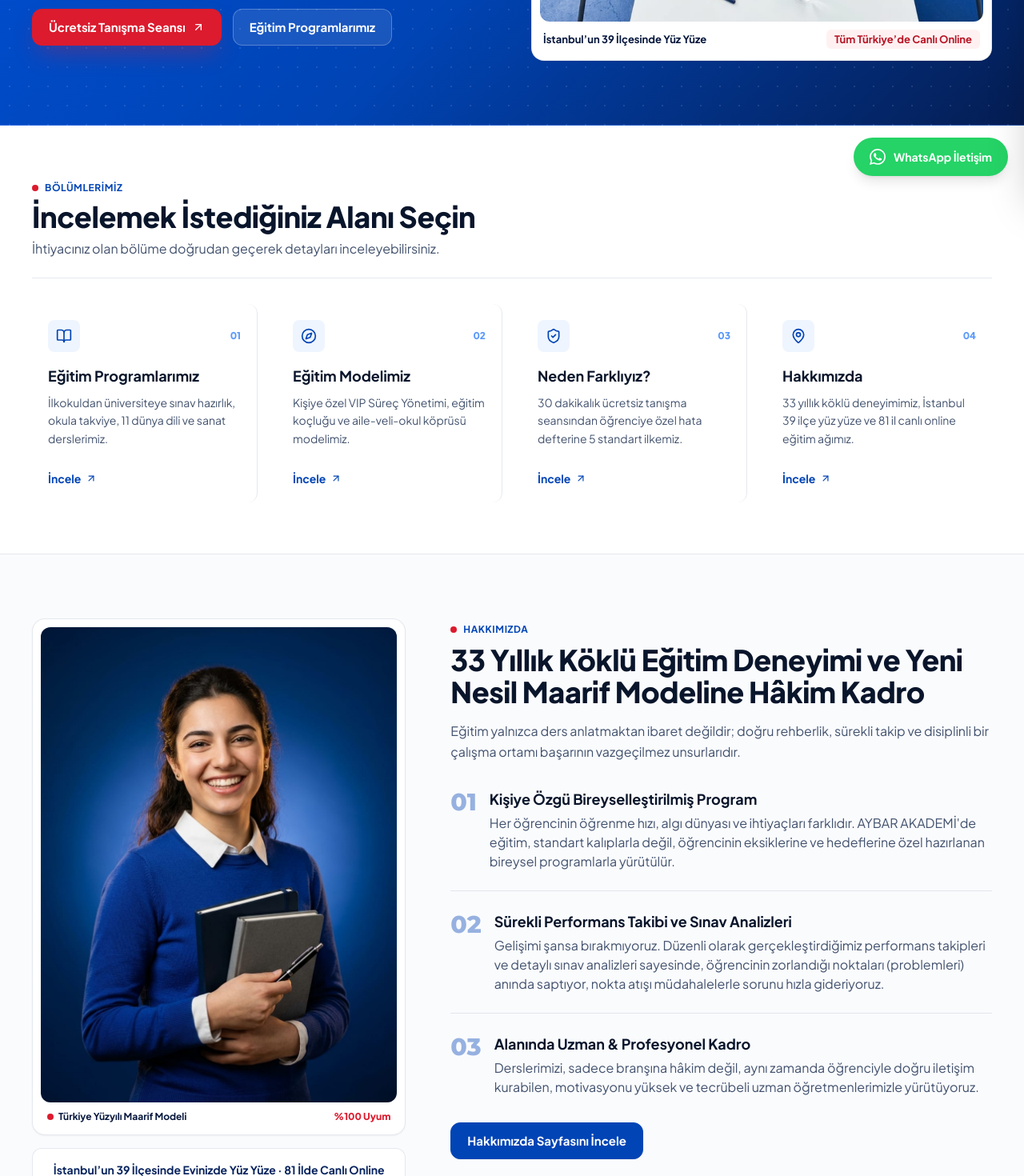
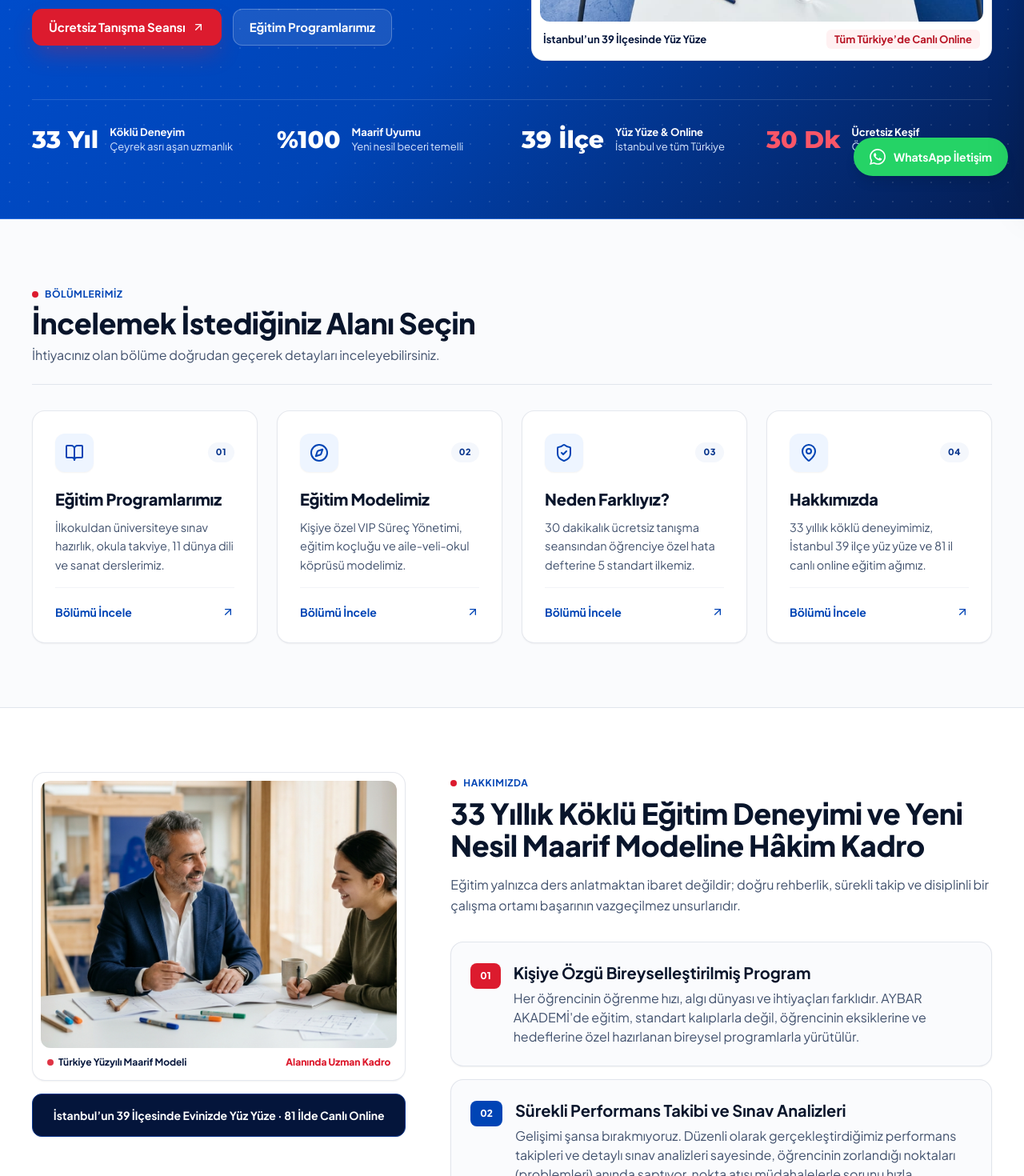
Before and after one commit to erog1u/aybar-akademi, a Next.js app: page / in a window 1280 px wide. Shown: the part 560-2030 px from the top of the page at 80% size. Built offline with nearby package versions, Linux system fonts and the light colour scheme.

Commit message:
feat(home): replace generic student photo with dedicated Maarif academic mentorship photograph and restore 4-pillar institutional richness

```diff
--- a/src/app/page.tsx
+++ b/src/app/page.tsx
@@ -133,11 +133,43 @@ export default function HomePage() {
               />
             </div>
           </div>
+
+          {/* Hero Tabanı: 4 Kurumsal Güven Sütunu (Zengin, Prestijli ve Güçlü) */}
+          <div className="mt-12 pt-8 border-t border-white/15 grid grid-cols-2 lg:grid-cols-4 gap-6">
+            <div className="flex items-center gap-3.5">
+              <span className="font-brand text-2xl sm:text-3xl font-extrabold text-white">33 Yıl</span>
+              <div className="text-xs sm:text-[13px] text-cobalt-100 leading-snug">
+                <strong className="text-white block font-bold">Köklü Deneyim</strong>
+                Çeyrek asrı aşan uzmanlık
+              </div>
+            </div>
+            <div className="flex items-center gap-3.5">
+              <span className="font-brand text-2xl sm:text-3xl font-extrabold text-white">%100</span>
+              <div className="text-xs sm:text-[13px] text-cobalt-100 leading-snug">
+                <strong className="text-white block font-bold">Maarif Uyumu</strong>
+                Yeni nesil beceri temelli
+              </div>
+            </div>
+            <div className="flex items-center gap-3.5">
+              <span className="font-brand text-2xl sm:text-3xl font-extrabold text-white">39 İlçe</span>
+              <div className="text-xs sm:text-[13px] text-cobalt-100 leading-snug">
+                <strong className="text-white block font-bold">Yüz Yüze & Online</strong>
+                İstanbul ve tüm Türkiye
+              </div>
+            </div>
+            <div className="flex items-center gap-3.5">
+              <span className="font-brand text-2xl sm:text-3xl font-extrabold text-crimson-400">30 Dk</span>
+              <div className="text-xs sm:text-[13px] text-cobalt-100 leading-snug">
+                <strong className="text-white block font-bold">Ücretsiz Keşif</strong>
+                Öğrenme stili analizi
+              </div>
+            </div>
+          </div>
         </div>
       </section>
 
-      {/* 2. Temiz ve Ferah 4 Bölüm Yönlendirmesi (Kutu Yığını Değil!) */}
-      <section className="py-12 sm:py-16 bg-white border-b border-cobalt-900/10">
+      {/* 2. Canlı, Şık ve Prestijli 4 Bölüm Yönlendirmesi */}
+      <section className="py-14 sm:py-20 bg-paper border-b border-cobalt-900/10">
         <div className="max-w-[1380px] mx-auto px-4 sm:px-6 lg:px-10">
           <SectionHeader
             eyebrow="BÖLÜMLERİMİZ"
@@ -152,30 +184,30 @@ export default function HomePage() {
                 <Link
                   key={item.href}
                   href={item.href}
-                  className="group flex flex-col justify-between p-5 rounded-xl hover:bg-paper transition-all duration-200 border-b-2 sm:border-b-0 sm:border-r border-cobalt-900/10 last:border-none"
+                  className="group flex flex-col justify-between p-6 sm:p-7 rounded-2xl bg-white border border-cobalt-900/10 shadow-sm hover:border-cobalt-700/50 hover:shadow-card hover:-translate-y-1 transition-all duration-300"
                 >
                   <div>
-                    <div className="flex items-center justify-between mb-4">
-                      <span className="h-10 w-10 rounded-lg bg-cobalt-50 text-cobalt-700 group-hover:bg-cobalt-700 group-hover:text-white flex items-center justify-center shrink-0 transition-colors">
-                        <Icon className="h-5 w-5" />
+                    <div className="flex items-center justify-between mb-5">
+                      <span className="h-12 w-12 rounded-xl bg-cobalt-50 text-cobalt-700 group-hover:bg-cobalt-700 group-hover:text-white flex items-center justify-center shrink-0 transition-colors shadow-sm">
+                        <Icon className="h-6 w-6" />
                       </span>
-                      <span className="text-xs font-extrabold text-cobalt-400">
+                      <span className="inline-flex items-center px-2.5 py-1 rounded-full bg-paper-warm text-[11px] font-extrabold tracking-wider text-cobalt-800">
                         {item.badge}
                       </span>
                     </div>
 
-                    <h3 className="text-lg font-bold text-ink group-hover:text-cobalt-700 transition-colors">
+                    <h3 className="text-xl font-extrabold text-ink group-hover:text-cobalt-700 transition-colors tracking-tight">
                       {item.title}
                     </h3>
 
-                    <p className="mt-2 text-sm text-ink-muted leading-relaxed">
+                    <p className="mt-2.5 text-sm sm:text-[14.5px] text-ink-muted leading-relaxed">
                       {item.description}
                     </p>
                   </div>
 
-                  <div className="pt-4 mt-3 flex items-center gap-1.5 text-xs sm:text-sm font-bold text-cobalt-700 group-hover:text-crimson-600 transition-colors">
-                    <span>İncele</span>
-                    <ArrowUpRight className="h-3.5 w-3.5" />
+                  <div className="pt-5 mt-4 border-t border-cobalt-900/5 flex items-center justify-between text-xs sm:text-sm font-bold text-cobalt-700 group-hover:text-crimson-600 transition-colors">
+                    <span>Bölümü İncele</span>
+                    <ArrowUpRight className="h-4 w-4 transition-transform group-hover:translate-x-0.5 group-hover:-translate-y-0.5" />
                   </div>
                 </Link>
               );
@@ -184,33 +216,32 @@ export default function HomePage() {
         </div>
       </section>
 
-      {/* 3. 33 Yıllık Deneyim & Çözümlerimiz (Kutucuk Karmaşası Olmadan Ferah Düzen) */}
-      <section className="py-14 sm:py-20 bg-paper border-b border-cobalt-900/10">
+      {/* 3. 33 Yıllık Deneyim & Çözümlerimiz (Kız Fotoğrafı Yerine Tam Alakalı Mentorluk Fotoğrafı) */}
+      <section className="py-14 sm:py-20 bg-white border-b border-cobalt-900/10">
         <div className="max-w-[1380px] mx-auto px-4 sm:px-6 lg:px-10">
           <div className="grid grid-cols-1 lg:grid-cols-12 gap-10 lg:gap-14 items-start">
-            {/* Sol Sütun — Doğru Oranlanmış Portre Görsel (Kız Öğrenci) */}
+            {/* Sol Sütun — Deneyimli Öğretmen & Maarif Modeli Mentorluk Fotoğrafı */}
             <div className="lg:col-span-5 lg:sticky lg:top-24">
               <PhotoFrame
-                src={assetPath("/images/maarif-student.jpg")}
-                alt={aboutContent.headline}
-                aspectClass="aspect-[3/4] sm:aspect-[4/5] lg:aspect-[3/4]"
-                objectPosition="object-top"
+                src={assetPath("/images/maarif-academic-mentorship.jpg")}
+                alt="AYBAR AKADEMİ 33 Yıllık Köklü Eğitim Deneyimi ve Maarif Modeli Mentorluk"
+                aspectClass="aspect-[4/3]"
                 caption={
                   <div className="flex items-center justify-between text-xs font-bold text-cobalt-950 px-1">
                     <span className="flex items-center gap-1.5">
-                      <span className="h-2 w-2 rounded-full bg-crimson-600" />
+                      <span className="h-2 w-2 rounded-full bg-crimson-600 animate-pulse" />
                       Türkiye Yüzyılı Maarif Modeli
                     </span>
-                    <span className="text-crimson-600 font-extrabold">%100 Uyum</span>
+                    <span className="text-crimson-600 font-extrabold">Alanında Uzman Kadro</span>
                   </div>
                 }
               />
-              <div className="mt-4 p-4 rounded-xl bg-white border border-cobalt-900/10 text-xs sm:text-sm text-center text-cobalt-900 font-bold">
+              <div className="mt-4 p-4 rounded-xl bg-cobalt-950 text-white border border-cobalt-800 text-xs sm:text-sm text-center font-bold shadow-sm">
                 İstanbul’un 39 İlçesinde Evinizde Yüz Yüze · 81 İlde Canlı Online
               </div>
             </div>
 
-            {/* Sağ Sütun — Sade, Kutusuz ve Akıcı Çözüm Listesi */}
+            {/* Sağ Sütun — Zengin, Ferah ve Nitelikli Çözüm Listesi */}
             <div className="lg:col-span-7">
               <div className="inline-flex items-center gap-2 mb-2.5">
                 <span className="h-2 w-2 rounded-full bg-crimson-600 inline-block" />
@@ -227,21 +258,27 @@ export default function HomePage() {
                 Eğitim yalnızca ders anlatmaktan ibaret değildir; doğru rehberlik, sürekli takip ve disiplinli bir çalışma ortamı başarının vazgeçilmez unsurlarıdır.
               </p>
 
-              {/* Çözümler: Kutu içinde kutu yerine şık numaralandırılmış liste */}
-              <div className="mt-8 space-y-6">
-                {aboutContent.solutions.map((solution) => (
+              {/* Çözümler: Zengin, Numaralandırılmış Şık Çözüm Kartları */}
+              <div className="mt-8 space-y-4">
+                {aboutContent.solutions.map((solution, sIdx) => (
                   <div
                     key={solution.index}
-                    className="flex items-start gap-4 pb-6 border-b border-cobalt-900/10 last:border-none last:pb-0"
+                    className="p-5 sm:p-6 rounded-2xl bg-paper border border-cobalt-900/10 shadow-sm hover:border-cobalt-700/40 hover:bg-white transition-all flex items-start gap-4"
                   >
-                    <span className="font-brand text-2xl sm:text-3xl font-extrabold text-cobalt-700/40 shrink-0">
+                    <span
+                      className={`inline-flex items-center justify-center h-8 px-3 rounded-lg text-xs font-extrabold shrink-0 mt-0.5 ${
+                        sIdx === 0
+                          ? "bg-crimson-600 text-white"
+                          : "bg-cobalt-700 text-white"
+                      }`}
+                    >
                       {solution.index}
                     </span>
                     <div>
-                      <h3 className="text-lg font-bold text-ink">
+                      <h3 className="text-lg sm:text-xl font-bold text-ink">
                         {solution.title}
                       </h3>
-                      <p className="mt-1 text-sm sm:text-base text-ink-muted leading-relaxed">
+                      <p className="mt-1.5 text-sm sm:text-base text-ink-muted leading-relaxed">
                         {solution.description}
                       </p>
                     </div>
```
Also changed, not shown: public/images/maarif-academic-mentorship.jpg (added).
